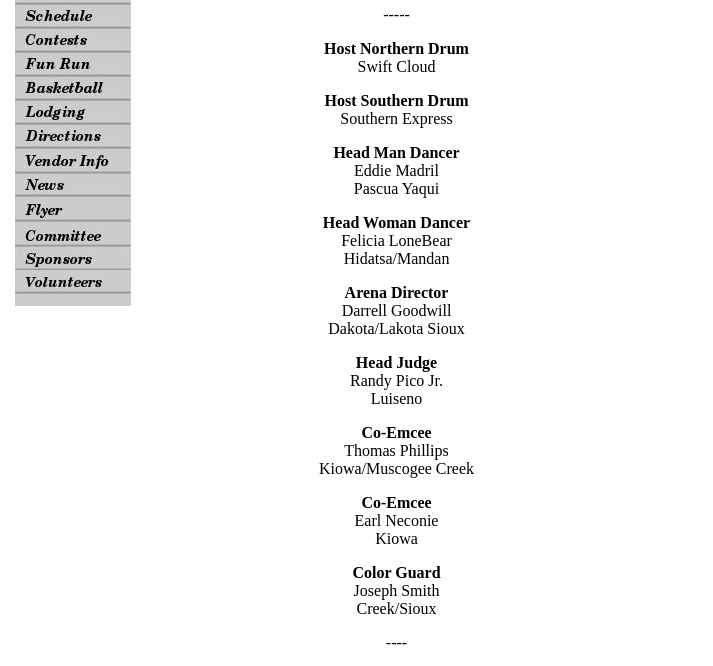
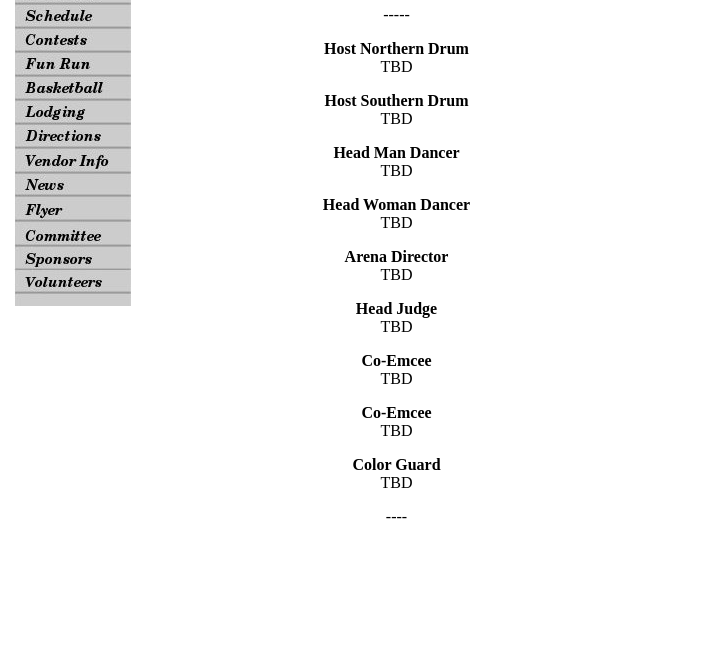
Before and after one commit to kbighorse/stanfordpowwow, a plain HTML site: page static/headstaff.html in a window 1280 px wide. Shown: the part 194-860 px from the top of the page, without its empty margins (0-713 px from the left). After the commit the page ends 800 px from the top, so only its background shows below. Drawn offline with Linux system fonts and the light colour scheme.

Commit message:
* edits for 2011

```diff
--- a/static/headstaff.html
+++ b/static/headstaff.html
@@ -1,7 +1,7 @@
 <!DOCTYPE html PUBLIC "-//w3c//dtd html 4.0 transitional//en">
 <html>
 	<head>
-		<title>The 39th Annual Stanford Powwow May 7-9, 2010</title></head>
+		<title>The 40th Annual Stanford Powwow May 6-8, 2011</title></head>
 		<script type="text/javascript">
     var gaJsHost = (("https:" == document.location.protocol) ? "https://ssl." : "http://www.");
     document.write(unescape("%3Cscript src='" + gaJsHost + "google-analytics.com/ga.js' type='text/javascript'%3E%3C/script%3E"));
@@ -25,55 +25,47 @@
 </td>
 										<td width="550">
 
-<!---------------------------------PAGE CONTENT GOES HERE ----------------------------------------------->
+<!-- -------------------------------PAGE CONTENT GOES HERE --------------------------------------------- -->
 
 <div align="center">
 
-<h1>Head Staff 2010</h1>
-<!-- <h2>TBD</h2> -->
+<h1>Head Staff 2011</h1>
 
 -----
 <p><b>Host Northern Drum</b><br />
-Swift Cloud<br>
+TBD<br>
 </p>
 
 <p><b>Host Southern Drum</b><br />
-Southern Express<br>
+  TBD<br>
 </p>
 
 <p><b>Head Man Dancer</b><br />
-Eddie Madril<br>
-Pascua Yaqui
+  TBD<br>
 </p>
 
 <p><b>Head Woman Dancer</b><br />
-Felicia LoneBear<br>
-Hidatsa/Mandan
+  TBD<br>
 </p>
 
 <p><b>Arena Director</b><br />
-Darrell Goodwill<br>
-Dakota/Lakota Sioux
+  TBD<br>
 </p>
 
 <p><b>Head Judge</b><br />
-Randy Pico Jr.<br>
-Luiseno
+  TBD<br>
 </p>
 
 <p><b>Co-Emcee</b><br />
-Thomas Phillips<br>
-Kiowa/Muscogee Creek
+  TBD<br>
 </p>
 
 <p><b>Co-Emcee</b><br />
-Earl Neconie<br>
-Kiowa
+  TBD<br>
 </p>
 
 <p><b>Color Guard</b><br>
-Joseph Smith<br>
-Creek/Sioux
+  TBD<br>
 </p> ----
 
 </div>
```
Also changed, not shown: static/basketball.html (+9 -8 lines), static/flyer.html (+2 -2 lines), static/funrun.html (+8 -8 lines), static/index.html (+5 -8 lines), static/lodging.html (+1 -1 lines), static/volunteers.html (+2 -2 lines), static/images/powwowflyer2011.jpg (added).
